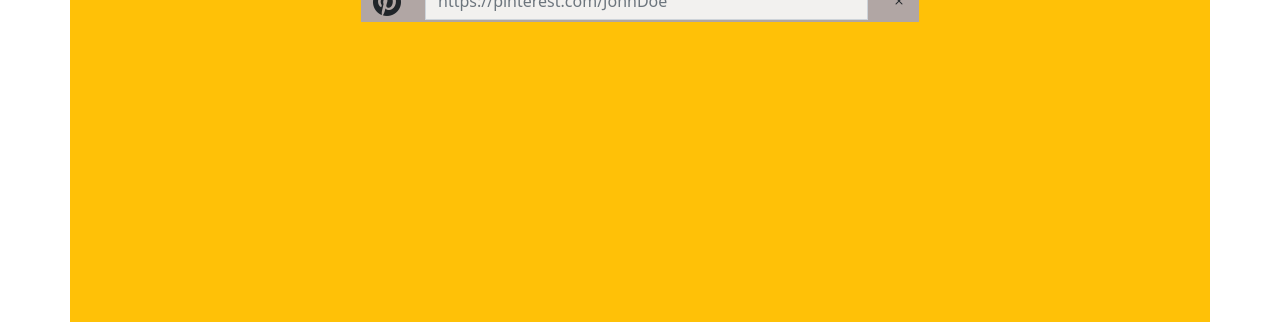
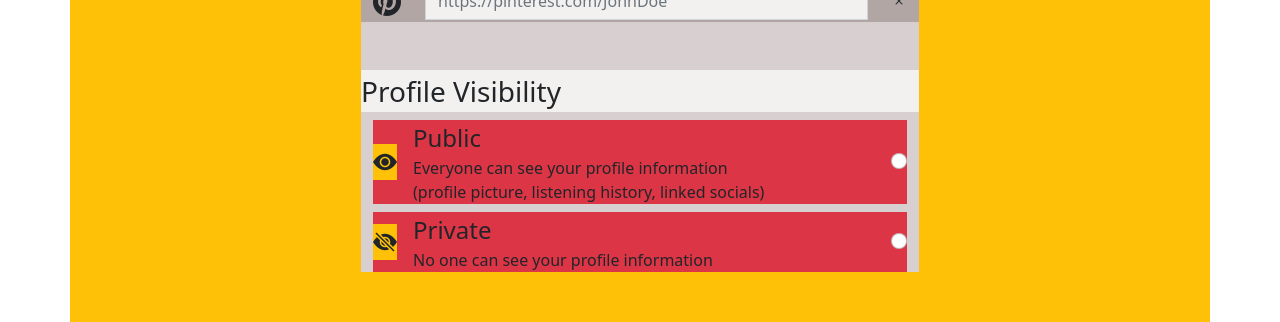
Before and after one commit to SDSC-Cali-Coders/Legato, a React (Create React App) app in the folder frontend/: page / in a window 1280 px wide. Shown: the part 408-730 px from the top of the page. Built offline with nearby package versions, Linux system fonts and the light colour scheme; a web font is replaced by a local one.

Commit message:
profile visibility section added

```diff
--- a/frontend/src/components/settings/EditView.jsx
+++ b/frontend/src/components/settings/EditView.jsx
@@ -65,6 +65,32 @@ const EditView = (props) => {
 
                         {/* Row: Profile Visibility
                         +2 rows for each option */}
+                        <div className="row bg-light fs-3 mt-5">Profile Visibility</div>
+                        <div className="d-flex flex-row align-items-center mt-2 bg-danger">
+                            <i className="bi bi-eye-fill fs-4 bg-warning"></i>
+                            <div className="flex-grow-1 ps-3">
+                                <div className='fs-4'>Public</div>
+                                Everyone can see your profile information <br/>
+                                (profile picture, listening history, linked socials)
+                            </div>
+                            <div className="form-check form-check-reverse">
+                                <input type="radio" className="form-check-input" name='defaultVisibility' id='publicVisibilityOn'/>
+                                <label htmlFor="defaultVisibility" className="form-check-label">
+                                </label>
+                            </div>
+                        </div>
+                        <div className="d-flex flex-row align-items-center mt-2 bg-danger">
+                            <i className="bi bi-eye-slash-fill fs-4 bg-warning"></i>
+                            <div className="flex-grow-1 ps-3">
+                                <div className='fs-4'>Private</div>
+                                No one can see your profile information
+                            </div>
+                            <div className="form-check form-check-reverse">
+                                <input type="radio" className="form-check-input" name='defaultVisibility' id='publicVisibilityOff'/>
+                                <label htmlFor="defaultVisibility" className="form-check-label">
+                                </label>
+                            </div>
+                        </div>
 
                         {/* Row: Delete Acc button */}
                     </div>
```
